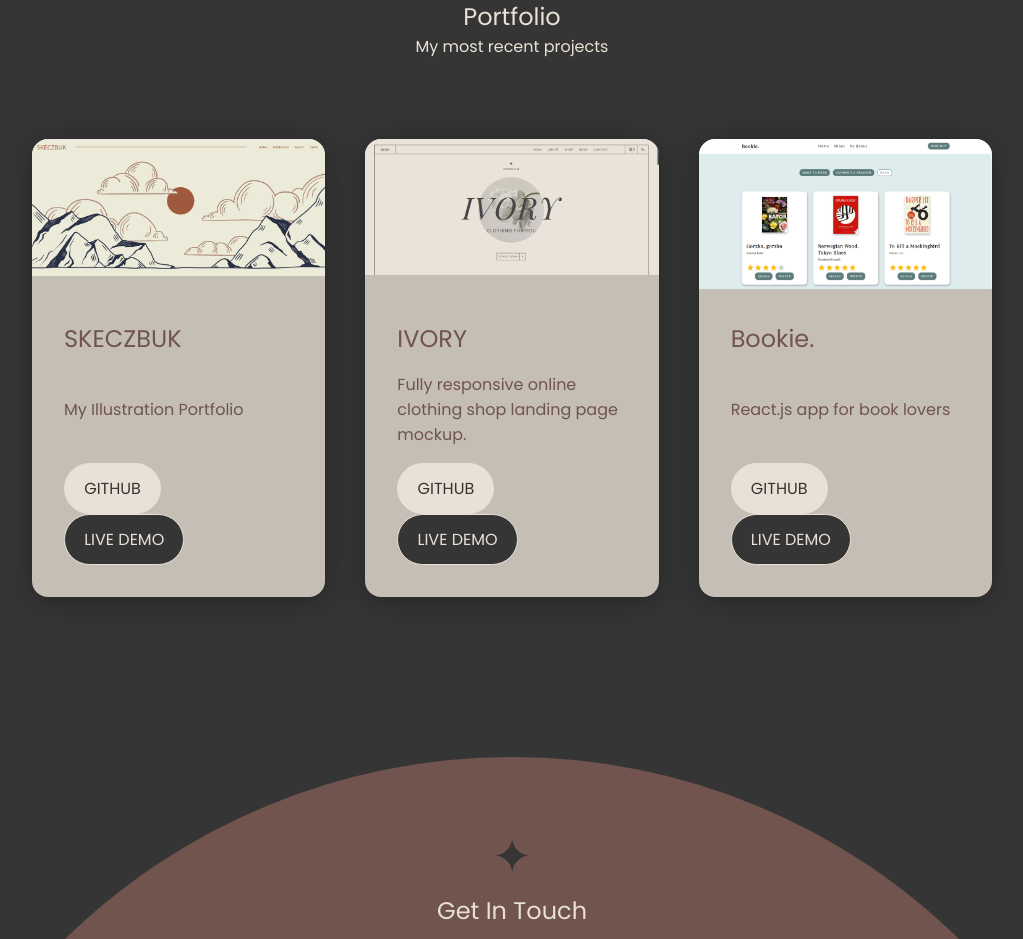
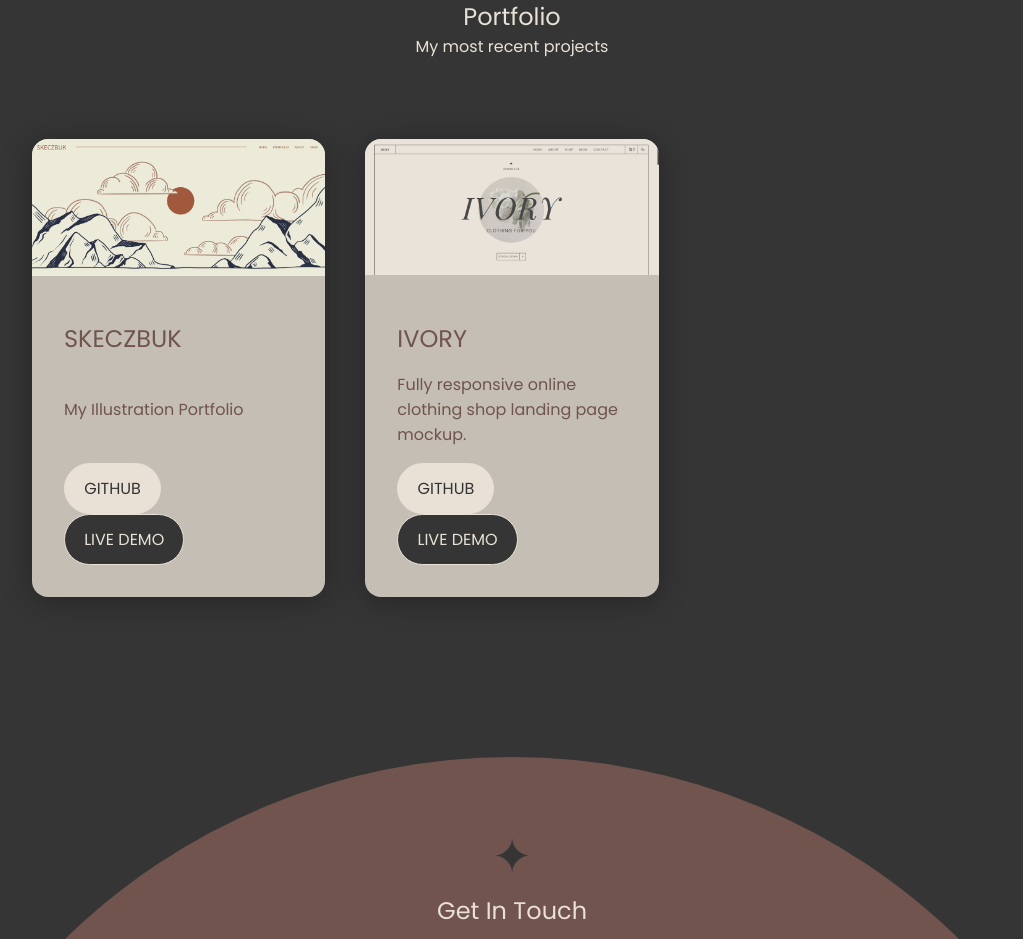
Before and after one commit to alerybo/ARybolowiczPortfolio, a React (Create React App) app: page / in a window 1280 px wide. Shown: the part 1620-2559 px from the top of the page, without its empty margins (128-1151 px from the left). Built offline with nearby package versions, Linux system fonts and the light colour scheme.

Commit message:
portfolio update

```diff
--- a/src/components/Portfolio/Portfolio.jsx
+++ b/src/components/Portfolio/Portfolio.jsx
@@ -21,14 +21,14 @@ const data = [
     github: "https://github.com/alerybo/Ivory",
     demo: "https://ivoryclothing.netlify.app/",
   },
-  {
-    id: 3,
-    img: BOOKIE,
-    title: "Bookie.",
-    subtitle: "React.js app for book lovers",
-    github: "https://github.com/alerybo/bookie",
-    demo: "https://bookieapp.netlify.app/",
-  },
+  // {
+  //   id: 3,
+  //   img: BOOKIE,
+  //   title: "Bookie.",
+  //   subtitle: "React.js app for book lovers",
+  //   github: "https://github.com/alerybo/bookie",
+  //   demo: "https://bookieapp.netlify.app/",
+  // },
 ];
 
 const Portfolio = () => {
```
